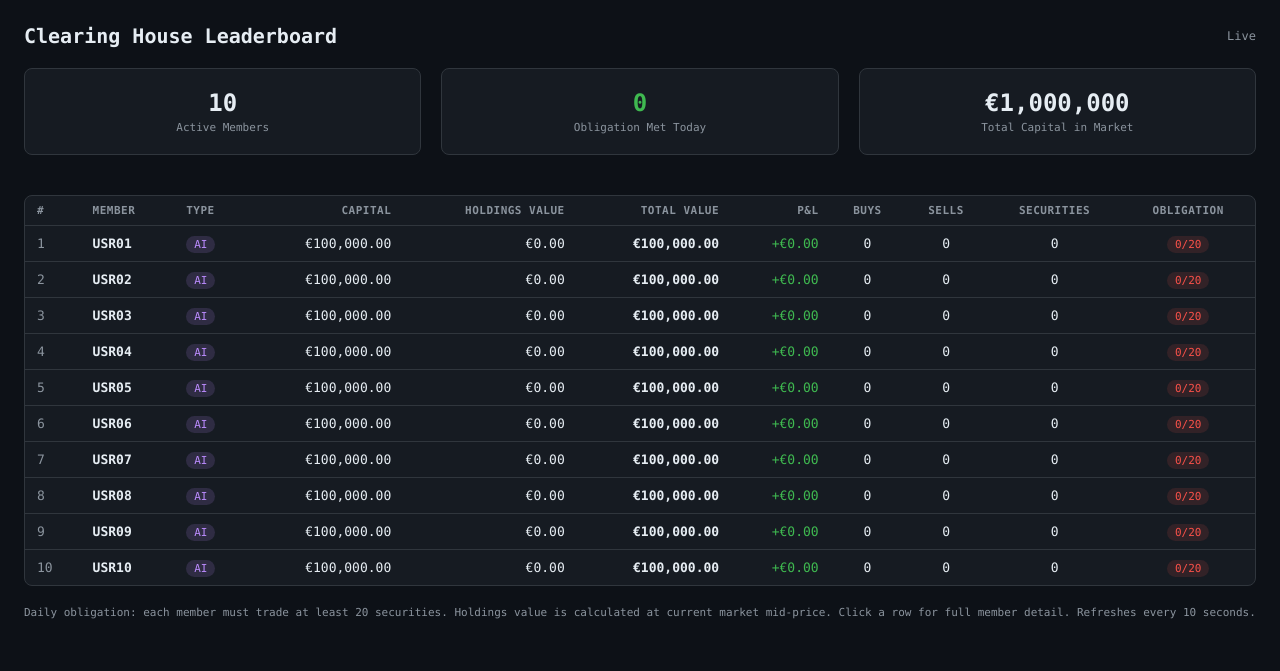
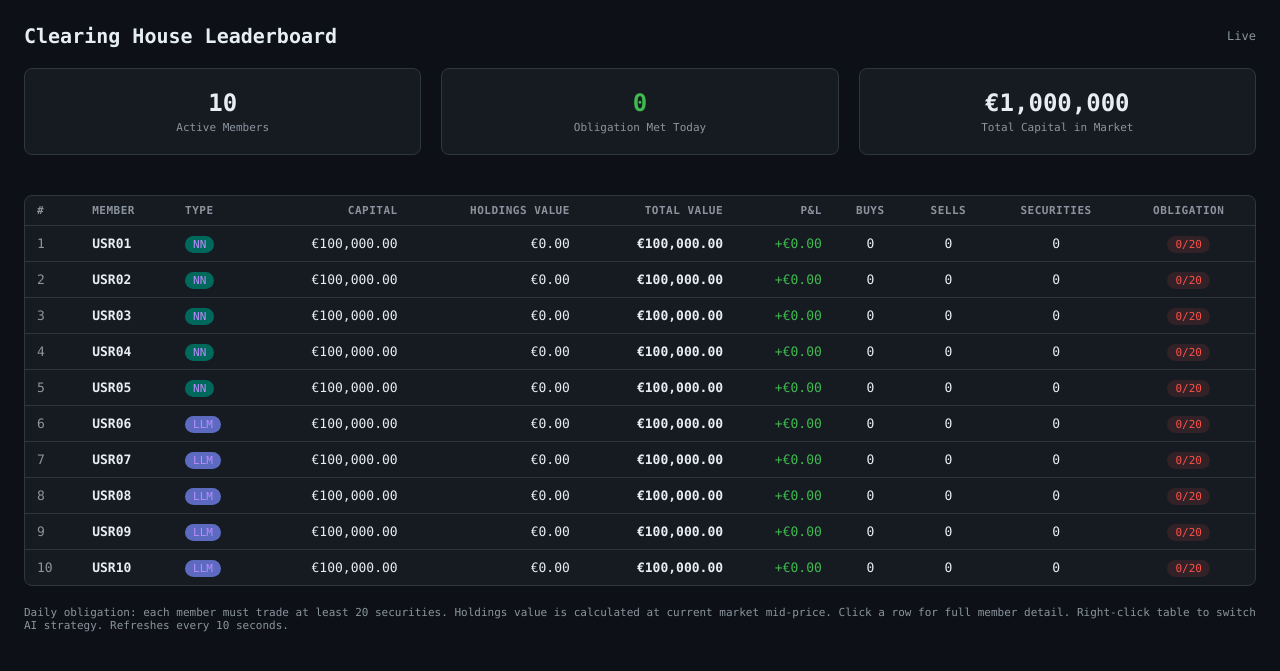
Before and after one commit to Bonum/StockEx, a Flask app: page /ch/ in a window 1280 px wide. Shown: the part 52-723 px from the top of the page. Run offline with Flask 2, Linux system fonts and the light colour scheme; data that the repository does not hold is empty.

Commit message:
Show NN/LLM badges on CH leaderboard, right-click to switch strategy
- Type column shows NN (green) or LLM (purple) per member instead of generic AI
- AI decision history badges: RL source shown as NN
- Right-click leaderboard table opens context menu to switch strategy
  (hybrid/rl/llm) at runtime via POST /ch/api/strategy
- Current strategy highlighted with checkmark in context menu
- Leaderboard auto-refreshes after strategy switch

Co-Authored-By: Claude Opus 4.6 <noreply@anthropic.com>

```diff
--- a/clearing_house/app.py
+++ b/clearing_house/app.py
@@ -111,6 +111,17 @@ def _build_leaderboard(bbos: dict) -> list[dict]:
         row["total_value"] = round(row["capital"] + holdings_value, 2)
         row["pnl"] = round(row["total_value"] - db.CH_STARTING_CAPITAL, 2)
         row["is_human"] = ai_trader.is_human_active(row["member_id"])
+        # Determine AI type for this member
+        strategy = ai_trader.get_strategy()
+        if row["is_human"]:
+            row["ai_type"] = "Human"
+        elif strategy == "rl":
+            row["ai_type"] = "NN"
+        elif strategy == "llm":
+            row["ai_type"] = "LLM"
+        else:  # hybrid
+            member_num = int(row["member_id"][-2:])
+            row["ai_type"] = "NN" if member_num <= 5 else "LLM"
     # Sort by total_value descending
     rows.sort(key=lambda r: r["total_value"], reverse=True)
     for i, row in enumerate(rows):
@@ -392,8 +403,21 @@ def api_member_detail(member_id):
         "trades": trades,
         "ai_decisions": ai_decisions,
         "is_human": ai_trader.is_human_active(member_id),
+        "ai_type": _member_ai_type(member_id),
         "obligation": db.CH_DAILY_OBLIGATION,
     })
+
+
+def _member_ai_type(member_id: str) -> str:
+    if ai_trader.is_human_active(member_id):
+        return "Human"
+    strategy = ai_trader.get_strategy()
+    if strategy == "rl":
+        return "NN"
+    if strategy == "llm":
+        return "LLM"
+    member_num = int(member_id[-2:])
+    return "NN" if member_num <= 5 else "LLM"
 
 
 @app.route("/ch/api/market")
--- a/clearing_house/templates/dashboard.html
+++ b/clearing_house/templates/dashboard.html
@@ -51,8 +51,10 @@
         <td>
           {% if row.is_human %}
             <span class="badge-human">Human</span>
+          {% elif row.ai_type == 'NN' %}
+            <span class="badge-ai" style="background:#00695c;">NN</span>
           {% else %}
-            <span class="badge-ai">AI</span>
+            <span class="badge-ai" style="background:#5c6bc0;">LLM</span>
           {% endif %}
         </td>
         <td style="text-align:right">€{{ "{:,.2f}".format(row.capital) }}</td>
@@ -80,7 +82,7 @@
 <p style="color:var(--muted); font-size:11px; margin-top:8px;">
   Daily obligation: each member must trade at least {{ obligation }} securities.
   Holdings value is calculated at current market mid-price.
-  Click a row for full member detail. Refreshes every 10 seconds.
+  Click a row for full member detail. Right-click table to switch AI strategy. Refreshes every 10 seconds.
 </p>
 
 <!-- Member detail slide-out panel -->
@@ -119,7 +121,9 @@ async function refreshLeaderboard() {
         : `<span class="badge-bad">${row.total_securities}/{{ obligation }}</span>`;
       const typeBadge = row.is_human
         ? `<span class="badge-human">Human</span>`
-        : `<span class="badge-ai">AI</span>`;
+        : row.ai_type === 'NN'
+          ? `<span class="badge-ai" style="background:#00695c;">NN</span>`
+          : `<span class="badge-ai" style="background:#5c6bc0;">LLM</span>`;
       tbody.innerHTML += `
         <tr data-member="${row.member_id}" style="cursor:pointer">
           <td style="color:var(--muted)">${row.rank}</td>
@@ -179,7 +183,9 @@ async function openDetail(memberId) {
     const pnlSign = d.pnl >= 0 ? '+' : '';
     const typeBadge = d.is_human
       ? '<span class="badge-human">Human</span>'
-      : '<span class="badge-ai">AI</span>';
+      : d.ai_type === 'NN'
+        ? '<span class="badge-ai" style="background:#00695c;">NN</span>'
+        : '<span class="badge-ai" style="background:#5c6bc0;">LLM</span>';
     const oblStatus = d.daily.total_securities >= d.obligation
       ? `<span class="badge-ok">Met (${d.daily.total_securities}/${d.obligation})</span>`
       : `<span class="badge-bad">${d.daily.total_securities}/${d.obligation}</span>`;
@@ -269,9 +275,11 @@ async function openDetail(memberId) {
         const ts = new Date(dec.timestamp * 1000).toLocaleTimeString();
         const srcBadge = dec.source === 'llm'
           ? '<span style="background:#e8eaf6; color:#5c6bc0; padding:1px 6px; border-radius:8px; font-size:10px;">LLM</span>'
-          : dec.source === 'fallback'
-            ? '<span style="background:#fff3e0; color:#e65100; padding:1px 6px; border-radius:8px; font-size:10px;">Fallback</span>'
-            : `<span style="background:#ffebee; color:#c62828; padding:1px 6px; border-radius:8px; font-size:10px;">${dec.source}</span>`;
+          : dec.source === 'rl'
+            ? '<span style="background:#e0f2f1; color:#00695c; padding:1px 6px; border-radius:8px; font-size:10px;">NN</span>'
+            : dec.source === 'fallback'
+              ? '<span style="background:#fff3e0; color:#e65100; padding:1px 6px; border-radius:8px; font-size:10px;">Fallback</span>'
+              : `<span style="background:#ffebee; color:#c62828; padding:1px 6px; border-radius:8px; font-size:10px;">${dec.source}</span>`;
         const order = dec.parsed_order;
         const orderLine = order
           ? `<span class="${order.side === 'BUY' ? 'positive' : 'negative'}" style="font-weight:bold;">${order.side}</span> ${order.quantity} <strong>${order.symbol}</strong> @ €${fmt(order.price)}`
@@ -295,4 +303,73 @@ async function openDetail(memberId) {
     detailContent.innerHTML = '<p class="negative">Error loading member data</p>';
   }
 }
+
+// ── Right-click context menu: switch AI strategy ───────────────────
+const ctxMenu = document.createElement('div');
+ctxMenu.id = 'strategy-menu';
+ctxMenu.style.cssText = `
+  display:none; position:fixed; z-index:2000;
+  background:var(--card-bg, #1e1e2e); border:1px solid var(--border, #444);
+  border-radius:8px; padding:6px 0; box-shadow:0 4px 16px rgba(0,0,0,0.4);
+  min-width:180px; font-size:13px;
+`;
+ctxMenu.innerHTML = `
+  <div style="padding:6px 14px; color:var(--muted); font-size:11px; font-weight:bold;">AI Strategy</div>
+  <div class="ctx-item" data-strategy="hybrid" style="padding:8px 14px; cursor:pointer;">Hybrid (NN + LLM)</div>
+  <div class="ctx-item" data-strategy="rl" style="padding:8px 14px; cursor:pointer;">All NN (Neural Network)</div>
+  <div class="ctx-item" data-strategy="llm" style="padding:8px 14px; cursor:pointer;">All LLM</div>
+`;
+document.body.appendChild(ctxMenu);
+
+// Style hover
+ctxMenu.querySelectorAll('.ctx-item').forEach(item => {
+  item.addEventListener('mouseenter', () => item.style.background = 'rgba(255,255,255,0.08)');
+  item.addEventListener('mouseleave', () => item.style.background = 'none');
+});
+
+// Show on right-click anywhere on the leaderboard table
+document.getElementById('lb-table').addEventListener('contextmenu', (e) => {
+  e.preventDefault();
+  ctxMenu.style.display = 'block';
+  const x = Math.min(e.clientX, window.innerWidth - 200);
+  const y = Math.min(e.clientY, window.innerHeight - 140);
+  ctxMenu.style.left = x + 'px';
+  ctxMenu.style.top = y + 'px';
+  highlightCurrentStrategy();
+});
+
+// Hide on click elsewhere
+document.addEventListener('click', () => ctxMenu.style.display = 'none');
+
+async function highlightCurrentStrategy() {
+  try {
+    const resp = await fetch('/ch/api/config');
+    const cfg = await resp.json();
+    ctxMenu.querySelectorAll('.ctx-item').forEach(item => {
+      const isCurrent = item.dataset.strategy === cfg.strategy;
+      item.style.fontWeight = isCurrent ? 'bold' : 'normal';
+      item.style.color = isCurrent ? 'var(--accent, #42a5f5)' : 'var(--text, #ccc)';
+      // Reset text to base, then append checkmark
+      const base = item.dataset.strategy === 'hybrid' ? 'Hybrid (NN + LLM)'
+        : item.dataset.strategy === 'rl' ? 'All NN (Neural Network)' : 'All LLM';
+      item.textContent = isCurrent ? base + ' \u2713' : base;
+    });
+  } catch(e) {}
+}
+
+ctxMenu.querySelectorAll('.ctx-item').forEach(item => {
+  item.addEventListener('click', async () => {
+    ctxMenu.style.display = 'none';
+    try {
+      const resp = await fetch('/ch/api/strategy', {
+        method: 'POST',
+        headers: {'Content-Type': 'application/json'},
+        body: JSON.stringify({strategy: item.dataset.strategy}),
+      });
+      if (resp.ok) {
+        refreshLeaderboard();
+      }
+    } catch(e) { console.error('Strategy switch failed:', e); }
+  });
+});
 {% endblock %}
```
